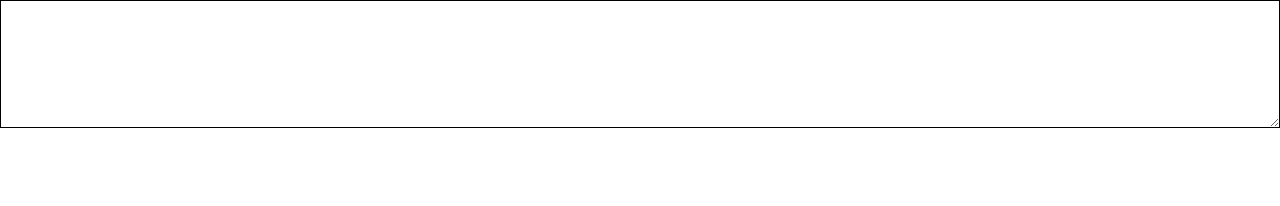
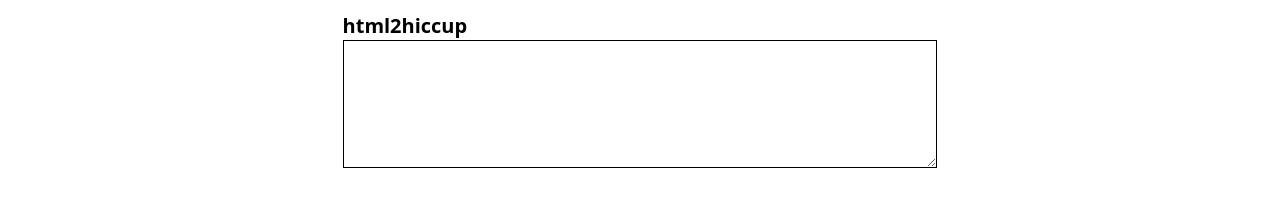
Before and after one commit to urbandictionary/html2hiccup, a plain HTML site: page demo.html in a window 1280 px wide. Drawn offline with nearby package versions, Linux system fonts and the light colour scheme.

Commit message:
demo page

```diff
--- a/demo.html
+++ b/demo.html
@@ -1,16 +1,22 @@
 <!doctype html>
 <html>
+
 <head>
     <meta charset="UTF-8">
     <meta name="viewport" content="width=device-width, initial-scale=1.0">
     <script src="https://cdn.tailwindcss.com"></script>
     <script src="//unpkg.com/alpinejs" defer></script>
 </head>
+
 <body x-data="{input: ''}">
+    <div class="max-w-prose mx-auto pt-3">
+        <div class="text-xl font-bold">html2hiccup</div>
         <form>
-        <textarea class="border border-black w-full h-32" x-model="input"></textarea>
+            <textarea class="border border-black w-full h-32 font-mono" x-model="input"></textarea>
         </form>
-    <div x-text="input">
+        <div class="whitespace-pre font-mono" x-text="input">
+        </div>
     </div>
 </body>
+
 </html>
```
Lines whose indentation alone changed are shown as unchanged.
